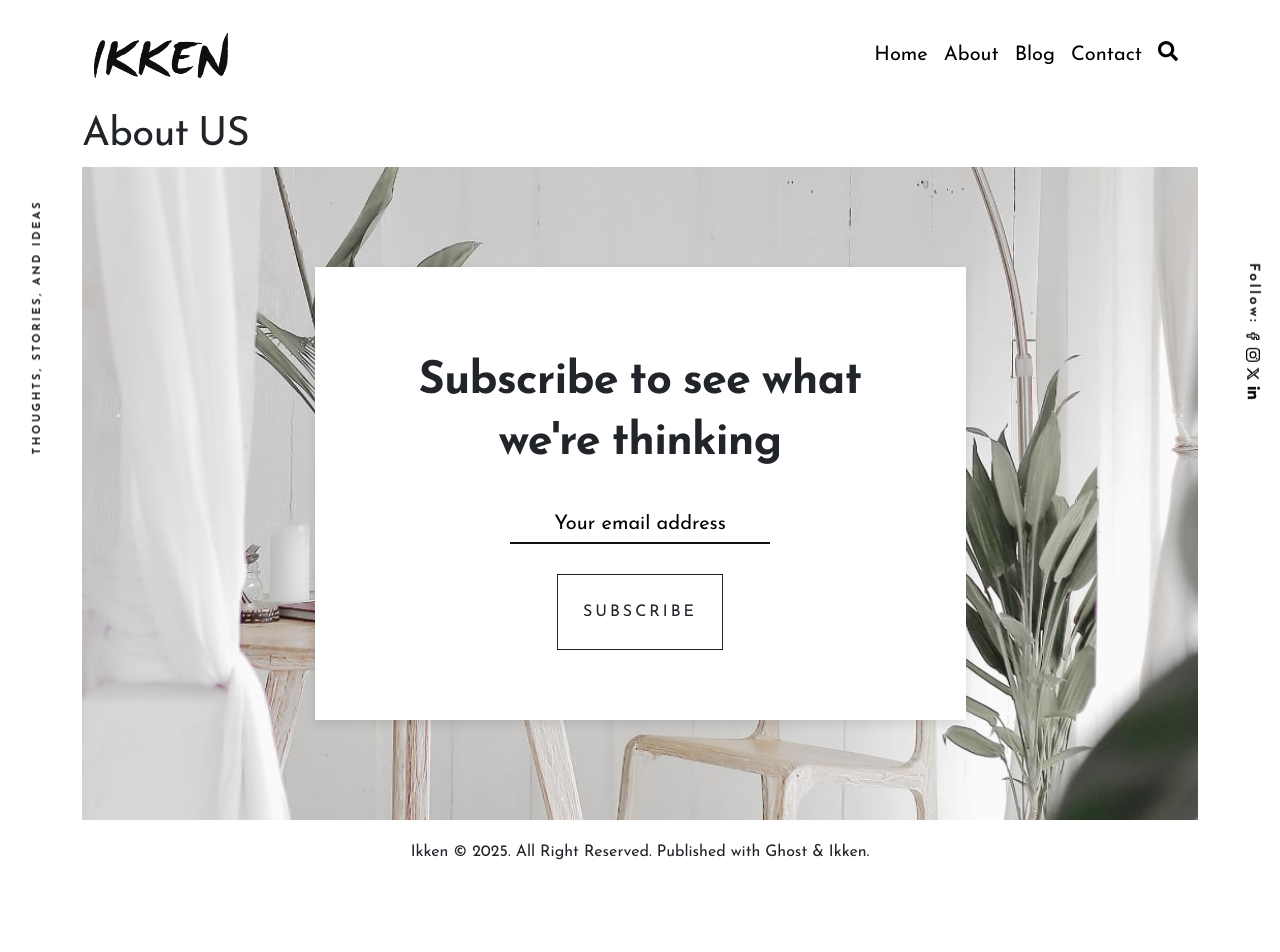
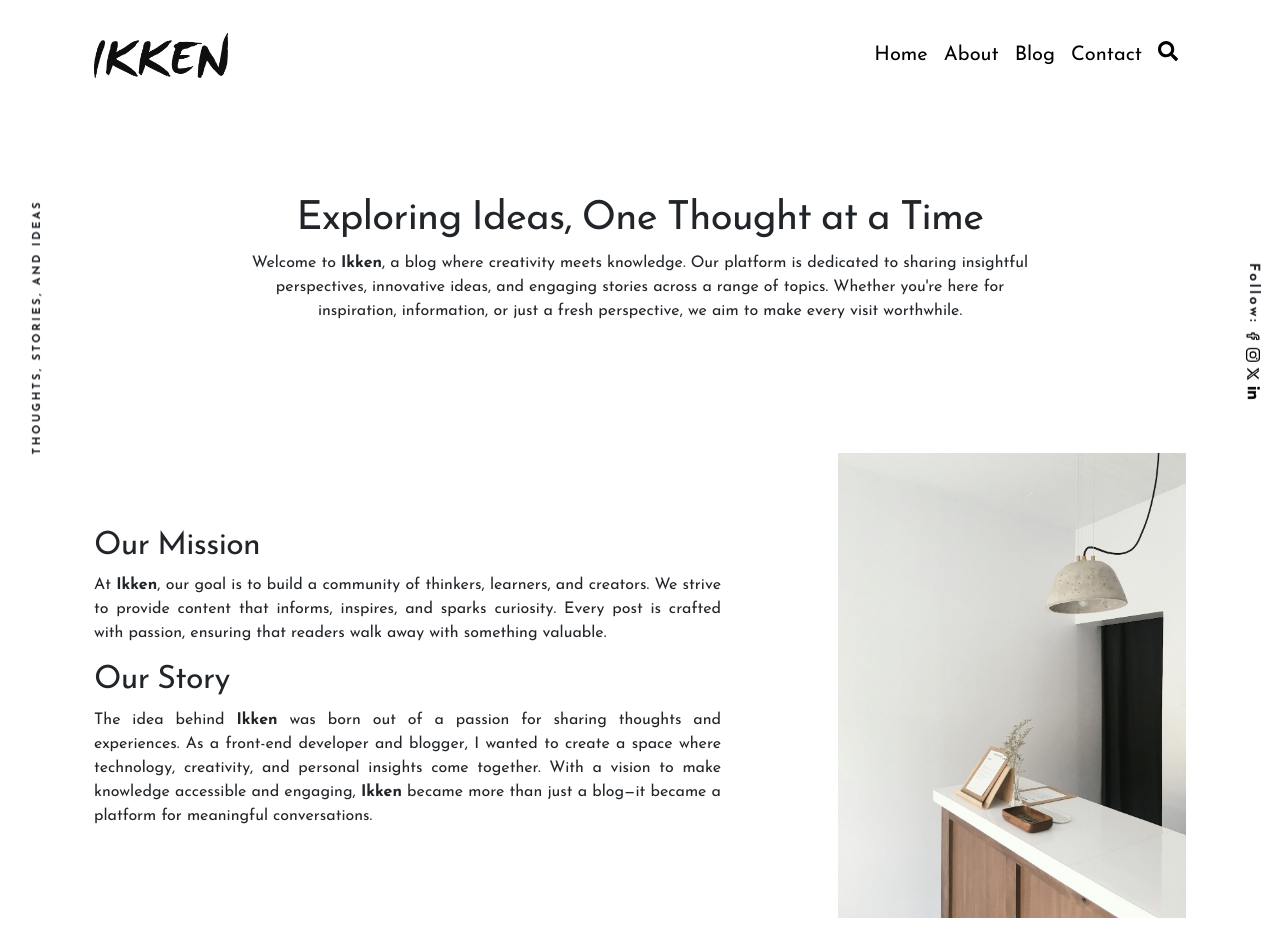
Before and after one commit to nikhil7476/ikken, a Next.js app: page /about in a window 1280 px wide. Shown: the top 952 px of the page. Before the commit the page ends 884 px from the top, so only its background shows below. Built offline with nearby package versions, Linux system fonts and the light colour scheme.

Commit message:
new file:   public/nikhil-logo.jpeg 	modified:   src/pages/_app.js 	modified:   src/pages/about.js 	modified:   src/styles/globals.css

```diff
--- a/src/pages/_app.js
+++ b/src/pages/_app.js
@@ -41,22 +41,38 @@ export default function App({ Component, pageProps }) {
           <ul className="footer-description">
             <li>Follow:</li>
             <li>
-              <Link href="#" title="Facebook">
+              <Link
+                href="https://www.facebook.com/profile.php?id=100011219256852"
+                title="Facebook"
+                target="_blank"
+              >
                 <FiFacebook />
               </Link>
             </li>
             <li>
-              <Link href="#" title="Instagram">
+              <Link
+                href="https://www.instagram.com/mishra_nikhil01/"
+                title="Instagram"
+                target="_blank"
+              >
                 <BsInstagram />
               </Link>
             </li>
             <li>
-              <Link href="#" title="Twitter">
+              <Link
+                href="https://x.com/mishranikhil01"
+                title="Twitter"
+                target="_blank"
+              >
                 <FaXTwitter />
               </Link>
             </li>
             <li>
-              <Link href="#" title="LinkedIn">
+              <Link
+                href="https://www.linkedin.com/in/nikhil-mishra-664672180/"
+                title="LinkedIn"
+                target="_blank"
+              >
                 <FaLinkedinIn />
               </Link>
             </li>
--- a/src/pages/about.js
+++ b/src/pages/about.js
@@ -1,9 +1,209 @@
+import Head from "next/head";
+import Image from "next/image";
+import Link from "next/link";
+import { Col, Container, Row } from "react-bootstrap";
+import { FaEnvelope } from "react-icons/fa";
+import { FaInstagram, FaXTwitter } from "react-icons/fa6";
+import { GiSpiderWeb } from "react-icons/gi";
+
 export default function About() {
-    return (
-      <>
-      <div>
-        <h1>About US</h1>
+  return (
+    <>
+      <Head>
+        <title>About Us - Ikken</title>
+      </Head>
+      <div className="abtMain">
+        <section>
+          <Container
+            className="p-4"
+            data-aos="fade-up"
+            data-aos-duration="1500"
+          >
+            <Row className="justify-content-center">
+              <Col xl={9} lg={9} md={9} sm={12} xs={12} className="text-center">
+                <h1>Exploring Ideas, One Thought at a Time</h1>
+                <p>
+                  Welcome to <strong>Ikken</strong>, a blog where creativity
+                  meets knowledge. Our platform is dedicated to sharing
+                  insightful perspectives, innovative ideas, and engaging
+                  stories across a range of topics. Whether {"you're"} here for
+                  inspiration, information, or just a fresh perspective, we aim
+                  to make every visit worthwhile.
+                </p>
+              </Col>
+            </Row>
+          </Container>
+        </section>
+        <section>
+          <Container data-aos="fade-up" data-aos-duration="1500">
+            <Row className="justify-content-between">
+              <Col
+                xl={7}
+                lg={7}
+                md={7}
+                sm={12}
+                xs={12}
+                className="align-content-center"
+              >
+                <div style={{ textAlign: "justify" }}>
+                  <h2>Our Mission</h2>
+                  <p>
+                    At <strong>Ikken</strong>, our goal is to build a community
+                    of thinkers, learners, and creators. We strive to provide
+                    content that informs, inspires, and sparks curiosity. Every
+                    post is crafted with passion, ensuring that readers walk
+                    away with something valuable.
+                  </p>
+                </div>
+                <div style={{ textAlign: "justify" }}>
+                  <h2>Our Story</h2>
+                  <p>
+                    The idea behind <strong>Ikken</strong> was born out of a
+                    passion for sharing thoughts and experiences. As a front-end
+                    developer and blogger, I wanted to create a space where
+                    technology, creativity, and personal insights come together.
+                    With a vision to make knowledge accessible and engaging,{" "}
+                    <strong>Ikken</strong> became more than just a blog—it
+                    became a platform for meaningful conversations.
+                  </p>
+                </div>
+              </Col>
+              <Col xl={4} lg={4} md={4} sm={12} xs={12}>
+                <Image
+                  src="/contact.jpeg"
+                  alt="About"
+                  title="About Us"
+                  width={1080}
+                  height={1441}
+                  style={{ width: "100%", height: "auto" }}
+                />
+              </Col>
+            </Row>
+          </Container>
+        </section>
+        <section>
+          <Container data-aos="fade-up" data-aos-duration="1500">
+            <Row className="justify-content-center">
+              <Col xl={10} lg={10} md={10} sm={12} xs={12}>
+                <h2>Topics We Cover</h2>
+                <p>
+                  At <strong>Ikken</strong>, we explore a variety of subjects,
+                  including:
+                </p>
+                <ul>
+                  <li>
+                    <strong>Web Development & Tech Trends :</strong> Insights
+                    into coding, UI/UX, and the latest in technology.
+                  </li>
+                  <li>
+                    <strong>Creative Thinking & Innovation :</strong> Exploring
+                    new ideas, problem-solving techniques, and digital
+                    creativity.
+                  </li>
+                  <li>
+                    <strong>Personal Growth & Productivity :</strong> Tips on
+                    self-improvement, motivation, and efficiency.
+                  </li>
+                  <li>
+                    <strong>Industry Insights :</strong> Perspectives on the
+                    evolving digital world, freelancing, and entrepreneurship.
+                  </li>
+                </ul>
+              </Col>
+            </Row>
+          </Container>
+        </section>
+        <section>
+          <Container data-aos="fade-up" data-aos-duration="1500">
+            <Row className="justify-content-between">
+              <Col xl={4} lg={4} md={4} sm={12} xs={12}>
+                <Image
+                  src="/nikhil-logo.jpeg"
+                  alt="Nikhil_Mishra"
+                  title="Nikhil Mishra"
+                  width={460}
+                  height={460}
+                  style={{ width: "100%", height: "auto" }}
+                />
+              </Col>
+              <Col
+                xl={8}
+                lg={8}
+                md={8}
+                sm={12}
+                xs={12}
+                className="align-content-center"
+              >
+                <div style={{ textAlign: "justify" }}>
+                  <h2>Meet the Author</h2>
+                  <p>
+                    👋 Hi, {"I’m"} <strong>Nikhil Mishra</strong>, a front-end
+                    developer and blogger passionate about technology,
+                    creativity, and problem-solving. With expertise in React.js,
+                    WordPress, JavaScript, and UI/UX, I use this platform to
+                    share insights, experiences, and lessons learned in my
+                    journey as a developer. Through <strong>Ikken</strong>, I
+                    aim to provide valuable content that resonates with tech
+                    enthusiasts, creatives, and lifelong learners.
+                  </p>
+                  <p>
+                    We love hearing from our readers! If you have any
+                    suggestions, collaboration ideas, or just want to say hello,
+                    feel free to connect with us:
+                  </p>
+                  <ul
+                    style={{
+                      listStyle: "none",
+                      display: "flex",
+                      justifyContent: "space-between",
+                      alignItems: "center",
+                      padding: 0,
+                    }}
+                  >
+                    {[
+                      {
+                        href: "mailto:nikhil9027917476@gmail.com",
+                        title: "Email",
+                        icon: <FaEnvelope />,
+                        text: "nikhil9027917476@gmail.com",
+                      },
+                      {
+                        href: "https://x.com/mishranikhil01",
+                        title: "@mishranikhil01",
+                        icon: <FaXTwitter />,
+                        text: "@mishranikhil01",
+                      },
+                      {
+                        href: "https://www.instagram.com/mishra_nikhil01/",
+                        title: "@mishra_nikhil01",
+                        icon: <FaInstagram />,
+                        text: "@mishra_nikhil01",
+                      },
+                      {
+                        href: "https://nikhil-mishra.vercel.app/",
+                        title: "Nikhil Mishra",
+                        icon: <GiSpiderWeb />,
+                        text: "Nikhil Mishra",
+                      },
+                    ].map((item, index) => (
+                      <li key={index}>
+                        <Link
+                          href={item.href}
+                          title={item.title}
+                          target="_blank"
+                          className="global-underline"
+                        >
+                          {item.icon} {item.text}
+                        </Link>
+                      </li>
+                    ))}
+                  </ul>
+                </div>
+              </Col>
+            </Row>
+          </Container>
+        </section>
       </div>
-      </>
-    );
-  }
+    </>
+  );
+}
--- a/src/styles/globals.css
+++ b/src/styles/globals.css
@@ -126,6 +126,16 @@ h1, h2, h3, h4, h5, h6 {
   background-size: 100% 10% !important;
 }
 
+
+/*About US*/
+.abtMain section {
+  padding: 60px 0px;
+}
+
+.abtMain section:first-child {
+  padding: 60px 0px 30px 0px;
+}
+
 /*Media Query*/
 
 @media only screen and (max-width: 770px) {
```
Also changed, not shown: public/nikhil-logo.jpeg (added).
